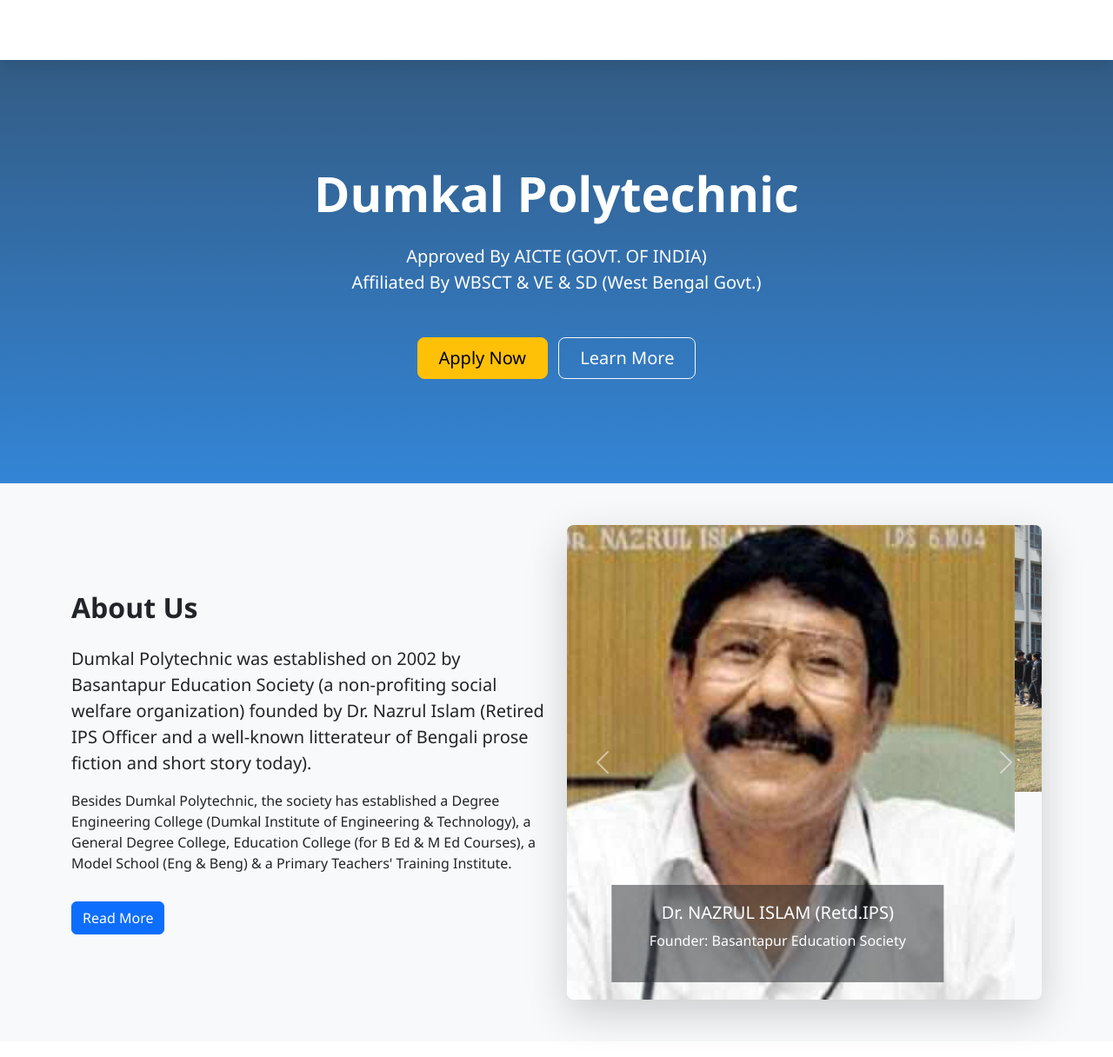
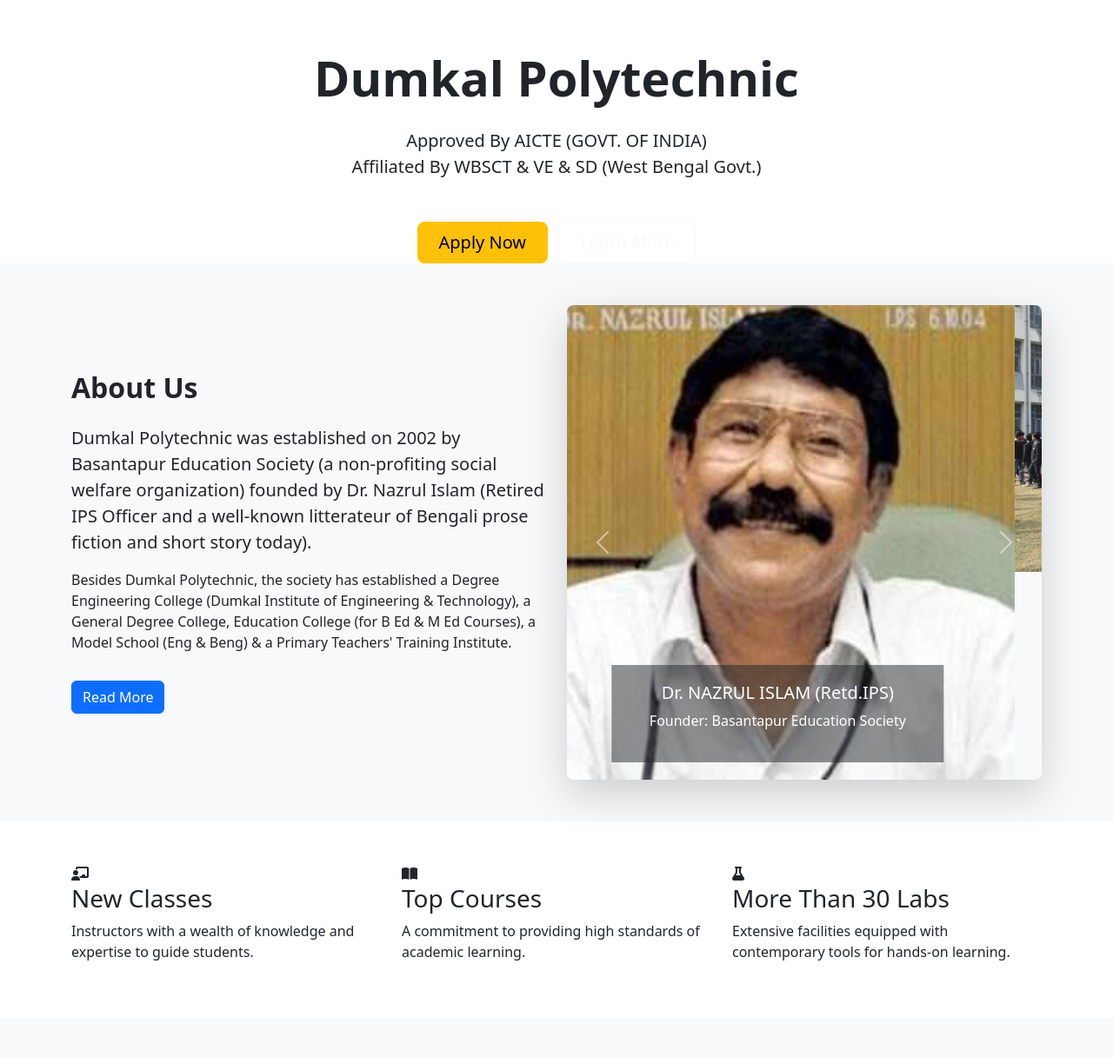
Before and after one commit to MrTusarRX/Dumkal-Polytechnic, a plain HTML site: page index.html in a window 1280 px wide. Shown: the top 1216 px of the page at 87% size. Drawn offline with nearby package versions, Linux system fonts and the light colour scheme.

Commit message:
Update index.html

```diff
--- a/index.html
+++ b/index.html
@@ -11,110 +11,14 @@
     <!-- Animate.css -->
     <link rel="stylesheet" href="https://cdnjs.cloudflare.com/ajax/libs/animate.css/4.1.1/animate.min.css">
     <style>
+
+:root {
+ --primary-color: #003366;
+--secondary-color: #0066cc;
+--accent-color: #ffcc00;
+ }
         body {
-            font-family: 'Segoe UI', Tahoma, Geneva, Verdana, sans-serif;
-            overflow-x: hidden;
-        }
-
-        .navbar {
-            background: linear-gradient(135deg, var(--primary-color), var(--secondary-color));
-            box-shadow: 0 4px 18px rgba(0, 0, 0, 0.1);
-        }
-
-        .navbar-brand {
-            font-weight: 700;
-            font-size: 1.8rem;
-        }
-
-        .nav-link {
-            font-weight: 500;
-            position: relative;
-            margin: 0 10px;
-        }
-
-        .nav-link::after {
-            content: '';
-            position: absolute;
-            width: 0;
-            height: 2px;
-            bottom: 0;
-            left: 0;
-            background-color: var(--accent-color);
-            transition: width 0.3s ease;
-        }
-
-        .nav-link:hover::after {
-            width: 100%;
-        }
-
-        .hero-section {
-            background: linear-gradient(rgba(0, 51, 102, 0.8), rgba(0, 102, 204, 0.8)),
-                        url('images/college-bg.jpg');
-            background-size: cover;
-            background-position: center;
-            color: white;
-            padding: 120px 0;
-        }
-
-        .course-card {
-            transition: all 0.3s ease;
-            border: none;
-            box-shadow: 0 5px 15px rgba(0, 0, 0, 0.1);
-            border-radius: 10px;
-            overflow: hidden;
-            height: 100%;
-        }
-
-        .course-card:hover {
-            transform: translateY(-10px);
-            box-shadow: 0 15px 30px rgba(0, 0, 0, 0.2);
-        }
-
-        .feature-box {
-            padding: 30px;
-            border-radius: 10px;
-            background: white;
-            box-shadow: 0 5px 15px rgba(0, 0, 0, 0.05);
-            transition: all 0.3s ease;
-            text-align: center;
-            height: 100%;
-        }
-
-        .feature-box:hover {
-            transform: translateY(-5px);
-            box-shadow: 0 10px 25px rgba(0, 0, 0, 0.1);
-        }
-
-        .feature-icon {
-            font-size: 2.5rem;
-            color: var(--primary-color);
-            margin-bottom: 20px;
-        }
-
-        .notice-board {
-            border-left: 4px solid var(--accent-color);
-        }
-
-        .notice-item {
-            padding: 15px;
-            border-bottom: 1px solid #eee;
-            transition: all 0.3s ease;
-        }
-
-        .notice-item:hover {
-            background-color: #f9f9f9;
-            padding-left: 20px;
-        }
-
-        footer {
-            background: linear-gradient(135deg, var(--primary-color), var(--secondary-color));
-            color: white;
-            padding: 50px 0 20px;
-        }
-
-        .footer-links a {
-            color: rgba(255, 255, 255, 0.8);
-            text-decoration: none;
+ text-decoration: none;
             transition: all 0.3s ease;
         }
 
@@ -122,8 +26,6 @@
             color: var(--accent-color);
             padding-left: 5px;
         }
-
-        /* Animations */
         .animate-on-scroll {
             opacity: 0;
         }
@@ -136,10 +38,15 @@
             from { opacity: 0; transform: translateY(20px); }
             to { opacity: 1; transform: translateY(0); }
         }
+
+
+
+
+
+
     </style>
 </head>
 <body>
-    <!-- Navigation -->
     <nav class="navbar navbar-expand-lg navbar-dark sticky-top">
         <div class="container">
             <a class="navbar-brand" href="#">DUMKAL POLYTECHNIC</a>
```
